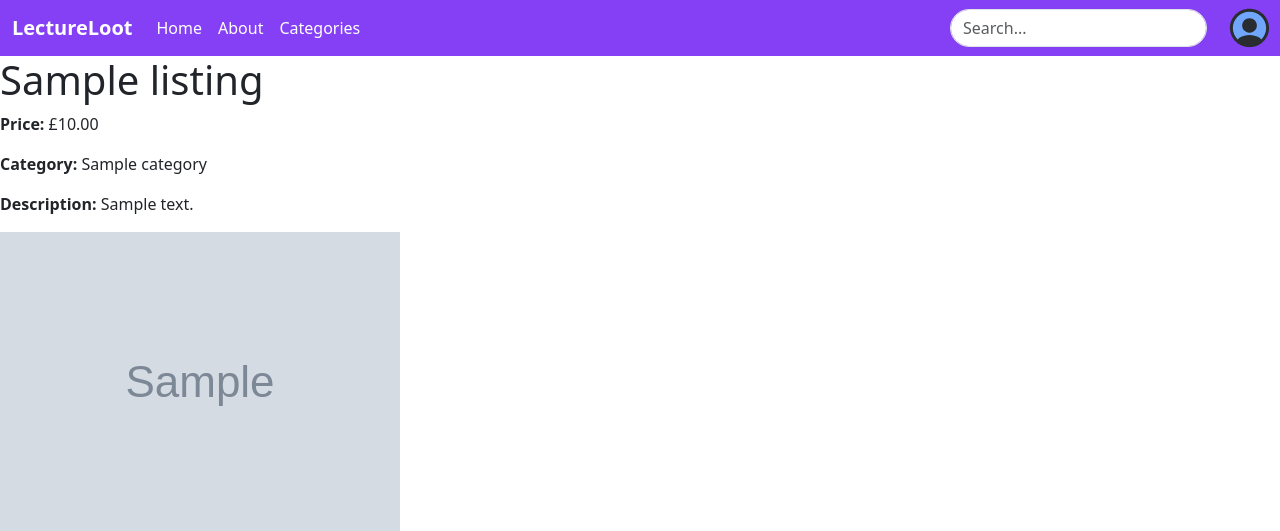
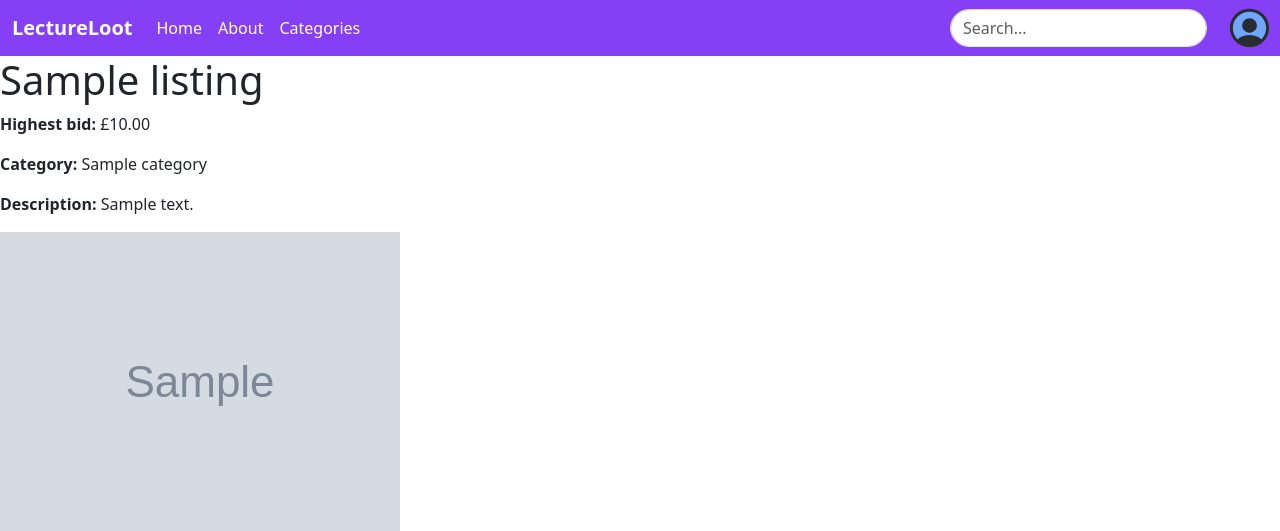
Before and after one commit to kupian/LectureLoot, a Django app: page /listing/1/ in a window 1280 px wide. Shown: the top 531 px of the page. Run offline with Django 3.2, Linux system fonts and the light colour scheme; tables that the repository leaves empty hold one stand-in row (values such as "Sample post"); grey boxes marked "Sample" are stand-in pictures; some libraries are stand-ins or nearby versions.

Commit message:
changed price references to highest bid

```diff
--- a/lectureloot/templates/app/listing_card.html
+++ b/lectureloot/templates/app/listing_card.html
@@ -4,7 +4,7 @@
     {% endif %}
     <div class="card-body">
         <h5 class="card-title">{{ listing.title }}</h5>
-        <p class="card-text">Price: ${{ listing.price }}</p>
+        <p class="card-text">Highest bid: ${{ listing.price }}</p>
         <a href="{% url 'app:listing_detail' listing.id %}" class="btn btn-primary">View More</a>
     </div>
 </div>
--- a/lectureloot/templates/app/listing_details.html
+++ b/lectureloot/templates/app/listing_details.html
@@ -7,7 +7,7 @@
     <!--Display the title of the listing-->
     <h1>{{ listing.title }}</h1>
     <!--Display the price of the item-->
-    <p><strong>Price:</strong> £{{ listing.price }}</p>
+    <p><strong>Highest bid:</strong> £{{ listing.price }}</p>
     <!--Display the category-->
     <p><strong>Category:</strong> {{ listing.category }}</p>
     <!--Display the description if provided-->
```
